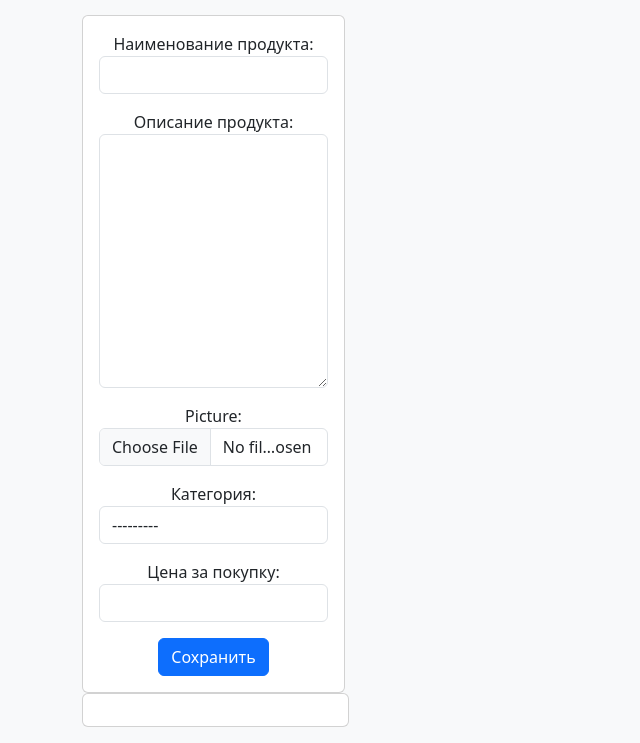
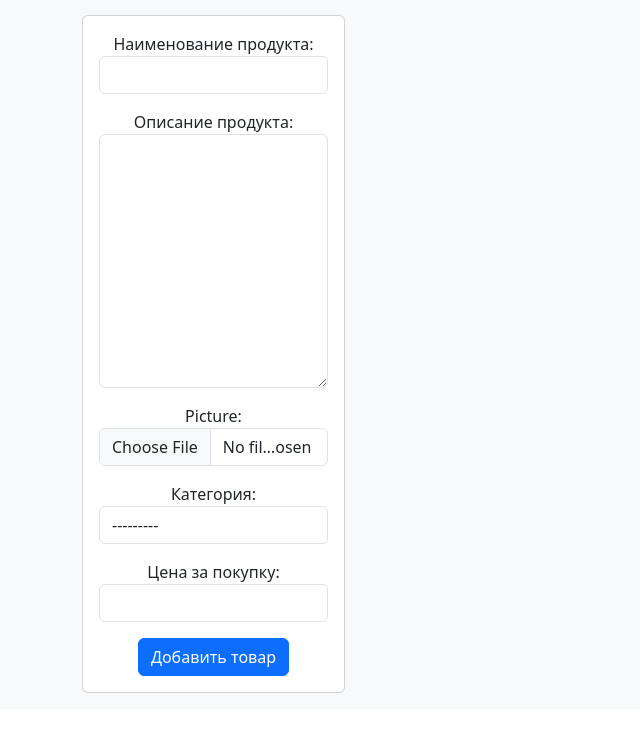
Before and after one commit to elenaludina0573/Online_store_projekt, a Django app: page /catalog/create/ in a window 1280 px wide. Shown: the part 220-963 px from the top of the page, without its empty margins (0-640 px from the left). After the commit the page ends 913 px from the top, so only its background shows below. Run offline with Django 5.2, Linux system fonts and the light colour scheme; data comes from the database, SQL or seed files in the repository.

Commit message:
Created_2

```diff
--- a/catalog/templates/catalog/product_from.html
+++ b/catalog/templates/catalog/product_from.html
@@ -15,31 +15,32 @@
                                     <form method="post" enctype="multipart/form-data">
                                         {% csrf_token %}
                                         {{ form.as_p }}
+                                        <button type="submit" class="btn btn-primary">
+                                            {% if object %}
+                                            Сохранить изменения
+                                            {% else %}
+                                            Добавить товар
+                                            {% endif %}
+                                        </button>
                                         {% if object %}
-                                        <button type="submit" class="btn btn-primary">Изменить</button>
-                                        {% else %}
-                                        <button type="submit" class="btn btn-primary">Сохранить</button>
+                                        <div class="col">
+                                            <div class="card shadow-sm">
+                                                <div class="card-header h6">
+                                                    Добавление версии
+                                                </div>
+                                                <div class="card-body">
+                                                    <form method="post">
+                                                        {% csrf_token %}
+                                                        {{ formset.management_form }}
+                                                        {% for form in formset.forms %}
+                                                        {{ form.as_p }}
+                                                        {% endfor %}
+                                                    </form>
+                                                </div>
+                                            </div>
+                                        </div>
                                         {% endif %}
                                     </form>
-                                </div>
-                            </div>
-                        </div>
-                    </div>
-                    <div class="row row-cols-1 row-cols-sm-1 row-cols-md-2 g-3">
-                        <div class="col-6">
-                            <div class="row">
-                                <div class="col-12">
-                                    <div class="card">
-                                        <div class="card-body">
-                                            <form method="post"
-                                                  enctype="multipart/form-data">
-                                                {{ formset.management_form}}
-                                                {% for form in formset %}
-                                                {{ formset.as_p }}
-                                                {% endfor %}
-                                            </form>
-                                        </div>
-                                    </div>
                                 </div>
                             </div>
                         </div>
@@ -49,5 +50,4 @@
         </div>
     </div>
 </main>
-
 {% endblock %}
```
